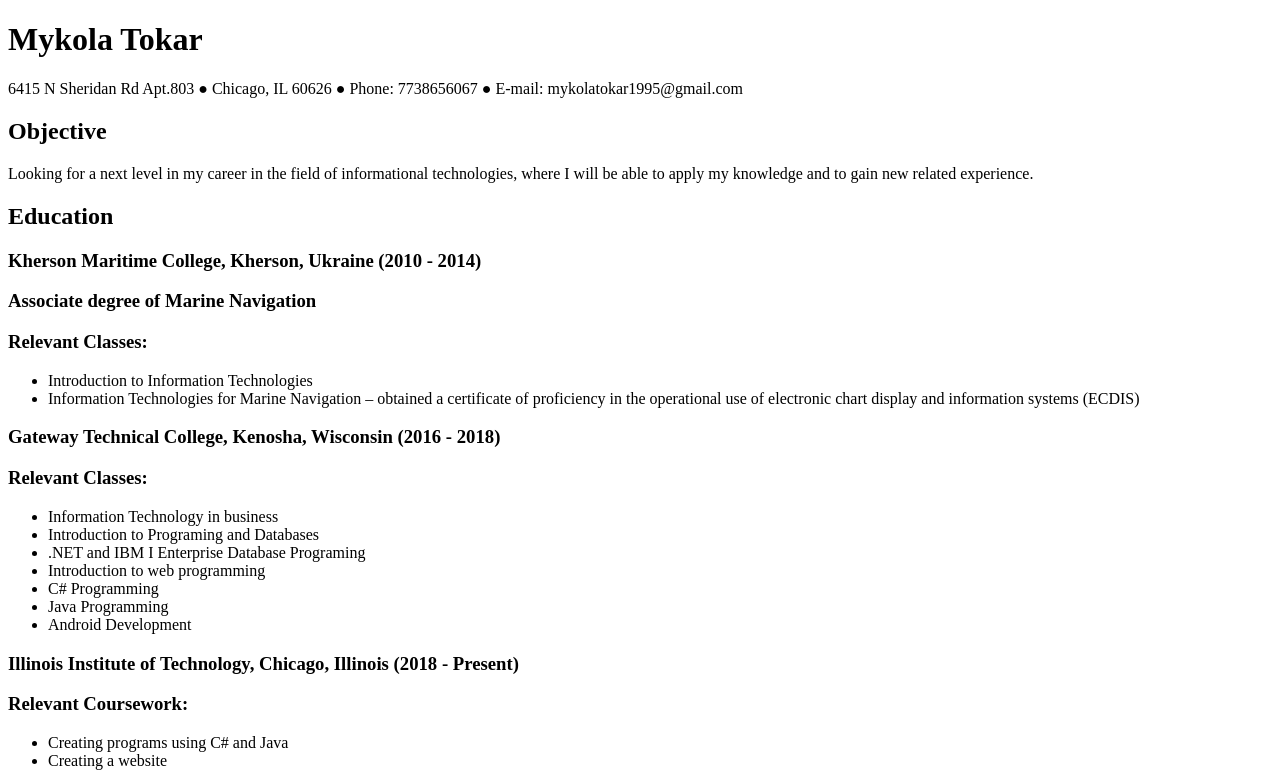
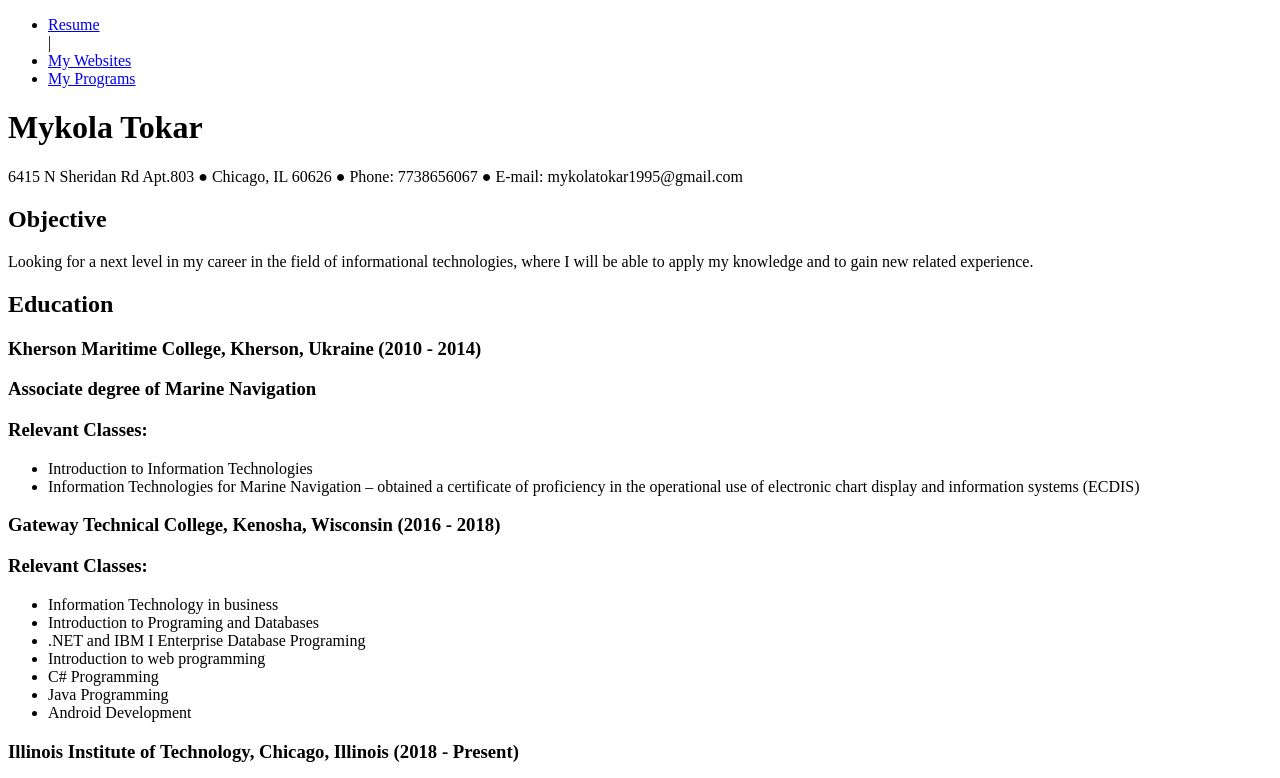
Before and after one commit to TokarM/Project, a plain HTML site: page index.html in a window 1280 px wide. Shown: the top 778 px of the page. Drawn offline with Linux system fonts and the light colour scheme.

Commit message:
Add myWebsite Page

```diff
--- a/index.html
+++ b/index.html
@@ -4,6 +4,13 @@
 <title>My Portfolio</title>
 </head>
 <body>
+  <nav>
+            <ul>
+                   <li><a href="../Project/index.html">Resume</a></li>   |
+                   <li><a href="../Project/myWebsites.html">My Websites</a></li>
+                   <li><a href="../Project/myPrograms.html">My Programs</a></li>
+            </ul>
+  </nav>
 
 <h1>Mykola Tokar</h1>
 <p>6415 N Sheridan Rd Apt.803 &#9679; Chicago, IL 60626 &#9679; Phone: 7738656067 &#9679; E-mail: mykolatokar1995@gmail.com  </p>
```
Also changed, not shown: myWebsites.html (added, +15 -0 lines).
